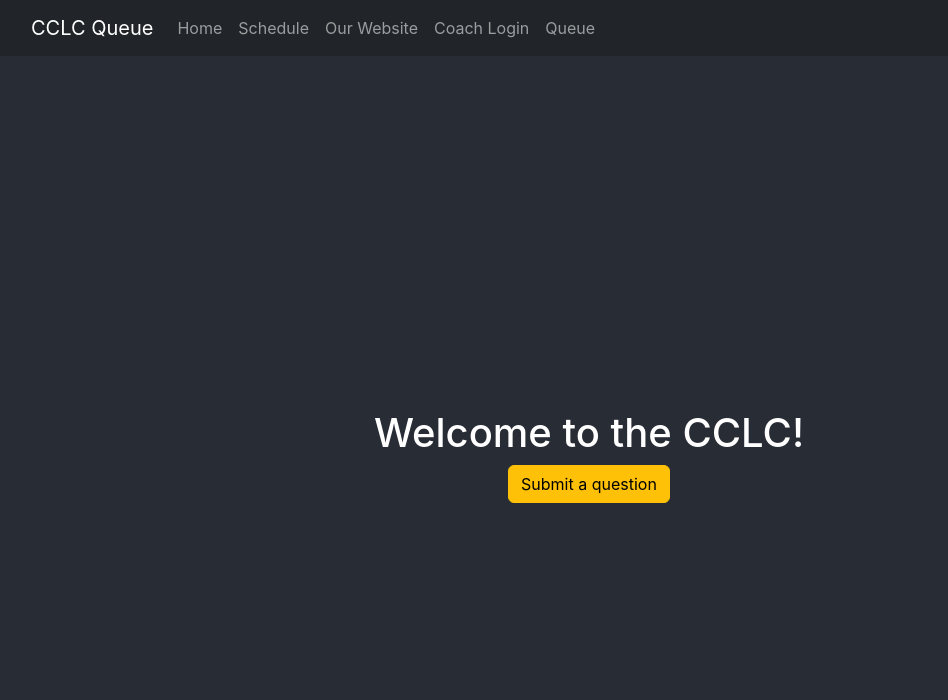
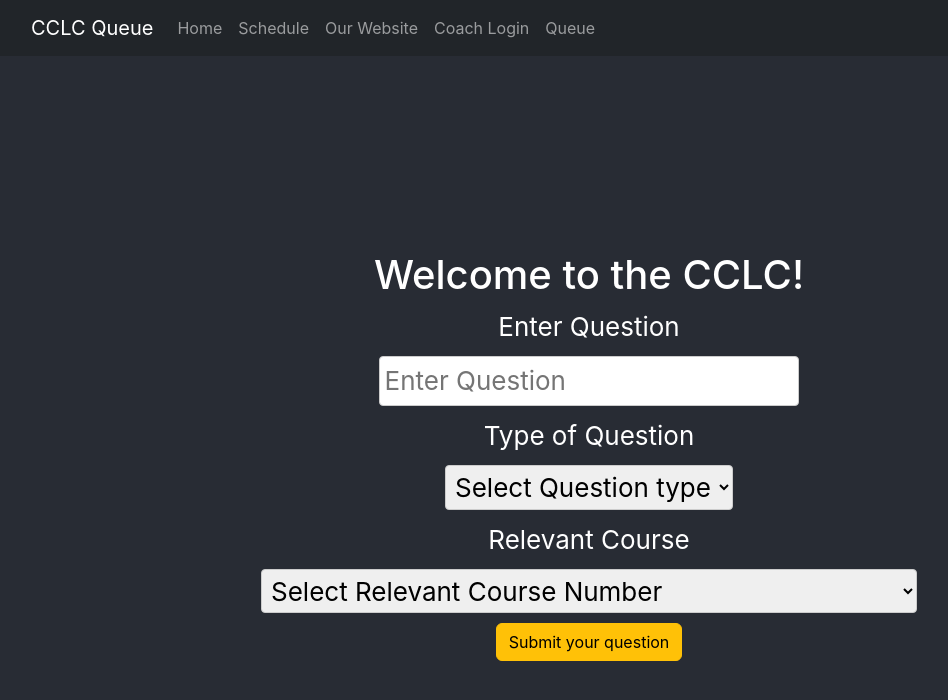
Before and after one commit to timeturtle21/TSP-Project-CCLC-Queue-, a React (Create React App) app: page / in a window 1280 px wide. Shown: the top 700 px of the page, without its empty margins (51-999 px from the left). Built offline with nearby package versions, Linux system fonts and the light colour scheme.

Commit message:
Question form layout
basic question form implementation

```diff
--- a/src/App.js
+++ b/src/App.js
@@ -5,6 +5,7 @@ import Container from 'react-bootstrap/Container';
 import Navbar from 'react-bootstrap/Navbar';
 import Nav from 'react-bootstrap/Nav';
 import LoginPage from './components/LoginPage';
+import QuestionForm from './components/QuestionForm';
 import React, { useState } from 'react';
 
 
@@ -18,12 +19,7 @@ function App() {
   const renderPage = (currentPage) => {
     switch (currentPage) {
       case 'home':
-        return (
-          <header className="App-header">
-            <h1>Welcome to the CCLC!</h1>
-            <Button variant="warning">Submit a question</Button>
-          </header>
-        );
+        return <QuestionForm />;
       case 'login':
         return <LoginPage />;
       default:
--- /dev/null
+++ b/src/components/QuestionForm.css
@@ -0,0 +1,27 @@
+
+  .App-header {
+    background-color: #282c34;
+    min-height: 100vh;
+    display: flex;
+    flex-direction: column;
+    align-items: center;
+    justify-content: center;
+    font-size: calc(10px + 2vmin);
+    color: white;
+  }
+
+  input {
+    padding: .3rem;
+    border: 1px solid #ccc;
+    border-radius: 4px;
+    margin: 10px;
+    color: black;
+  }
+
+  select {
+    padding: .3rem;
+    border: 1px solid #ccc;
+    border-radius: 4px;
+    margin: 10px;
+    color: black;
+  }
--- /dev/null
+++ b/src/components/QuestionForm.js
@@ -0,0 +1,49 @@
+import 'bootstrap/dist/css/bootstrap.min.css';
+import Button from 'react-bootstrap/Button';
+import React from 'react';
+import './QuestionForm.css';
+
+
+const QuestionForm = () => {
+    return(
+        <div>
+            <header className="App-header">
+                <h1>Welcome to the CCLC!</h1>
+                <label for="question">Enter Question</label>
+                    <input
+                        type="text"
+                        name="questionText"
+                        id="questionText"
+                        placeholder="Enter Question"
+                        />
+                <label>Type of Question</label>
+                    <select name="select" id="select">
+                        <option value="" disabled selected>
+                            Select Question type
+                        </option>
+                            <option value="1">Programming</option>
+                            <option value="2">Theory</option>
+                    </select>
+                <label>Relevant Course</label>
+                    <select name="select" id="select">
+                        <option value="" disabled selected>
+                            Select Relevant Course Number
+                        </option>
+                            <option value="1">CS 1111 (Introduction to Programming in C/C++)</option>
+                            <option value="2">CS 1121 (Introduction to Programming I)</option>
+                            <option value="3">CS 1122 (Introduction to Programming II)</option>
+                            <option value="4">CS 1131 (Accelerated Introduction to Programming)</option>
+                            <option value="5">CS 1142 (Programming at the HW/SW Interface)</option>
+                            <option value="6">CS 2311 (Discrete Structures)</option>
+                            <option value="7">CS 2321 (Data Structures)</option>
+                            <option value="3">Other</option>
+                    </select>
+
+                <Button variant="warning">Submit your question</Button>
+
+            </header>
+        </div>
+    );
+};
+
+export default QuestionForm;
```
